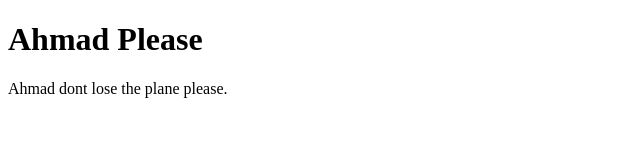
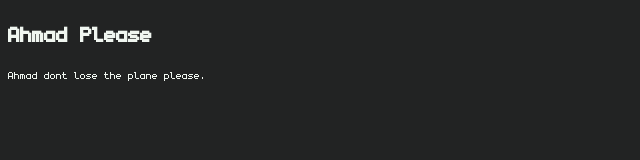
Before and after one commit to daheergt/daheergt.github.io, a plain HTML site: page index.html in a window 1280 px wide. Shown: the whole page, without its empty margins (0-640 px from the left). Drawn offline with Linux system fonts and the light colour scheme.

Commit message:
New font

```diff
--- a/index.html
+++ b/index.html
@@ -1,7 +1,12 @@
 <!DOCTYPE html>
+
+<head>
+    <link rel="stylesheet" href="styles.css">
+</head>
+
 <html>
-<body>
-    <h1>Ahmad Please</h1>
-    <p>Ahmad dont lose the plane please.</p>
-</body>
+  <body>
+      <h1>Ahmad Please</h1>
+      <p>Ahmad dont lose the plane please.</p>
+  </body>
 </html>
--- /dev/null
+++ b/styles.css
@@ -0,0 +1,13 @@
+@font-face {
+    font-family: "monogram";
+    src: url(monogram.ttf);
+}
+
+html {
+    background-color: #222323
+}
+
+* {
+    font-family:monogram;
+    color: #f0f6f0
+}
```
Also changed, not shown: monogram.ttf (added).
